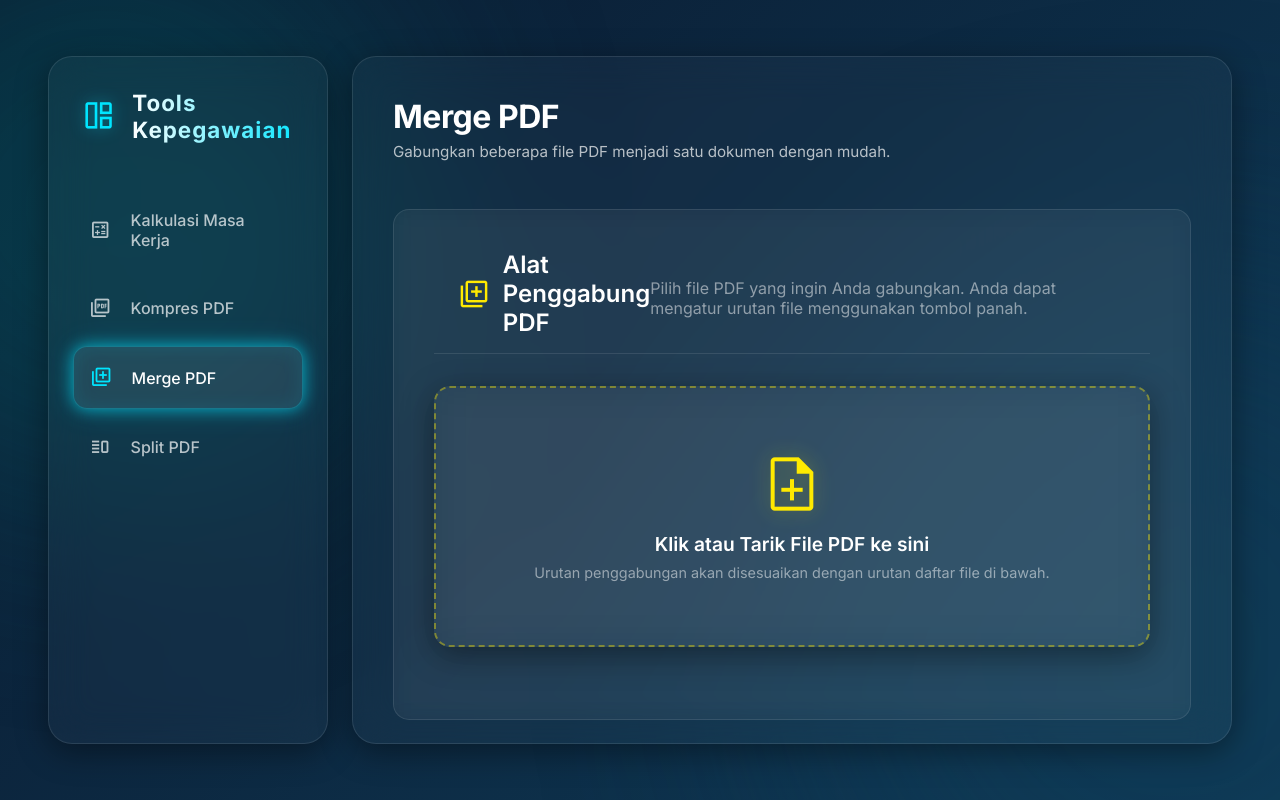
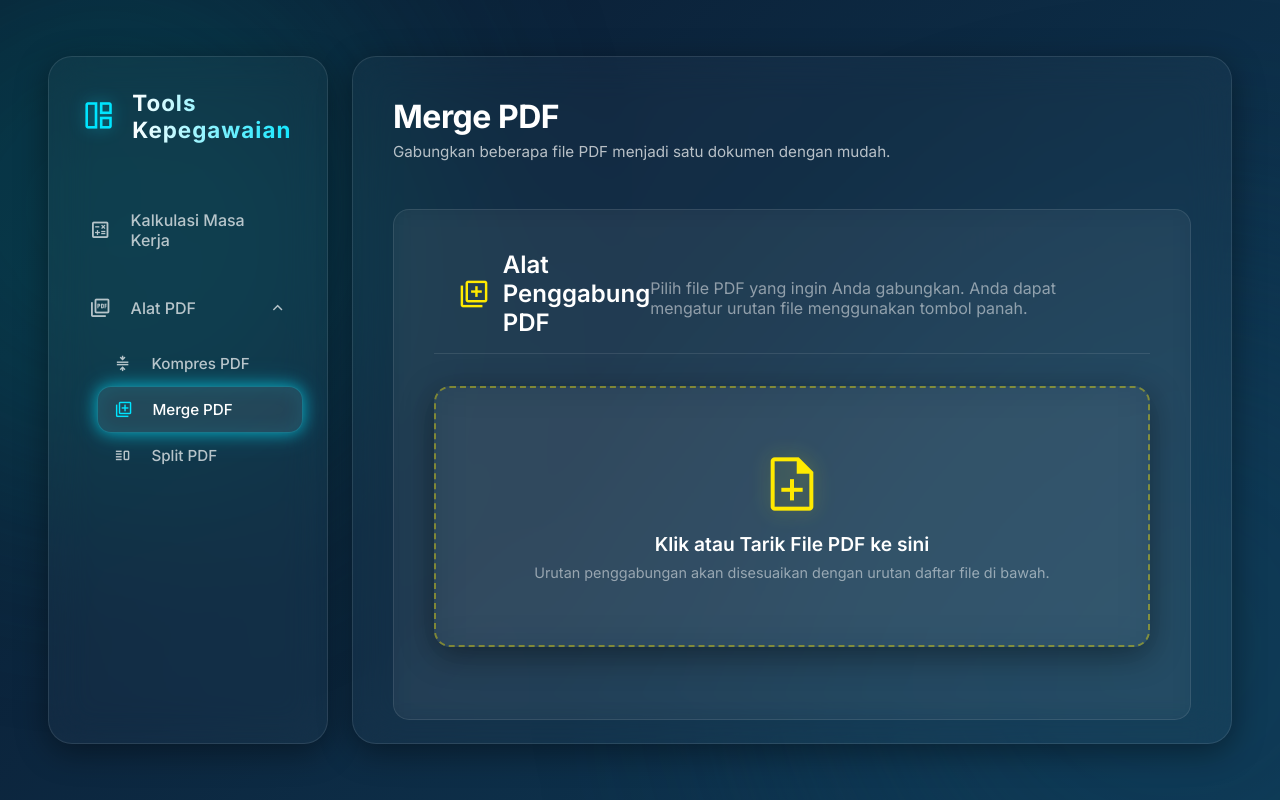
Before and after one commit to xbasrie/tools-up, a website: page merge-pdf.html in a window 1280 px wide. Drawn offline with nearby package versions, Linux system fonts and the light colour scheme; a script that the page names is missing.

Commit message:
group pdf tools into a single pdf submenu

```diff
--- a/merge-pdf.html
+++ b/merge-pdf.html
@@ -137,11 +137,20 @@
                     <span class="material-symbols-outlined icon">calculate</span>
                     <span class="text">Kalkulasi Masa Kerja</span>
                 </a>
+                <div class="menu-group open">
+                    <div class="menu-item parent-menu" onclick="this.parentElement.classList.toggle('open')">
+                        <div style="display: flex; align-items: center; gap: 1.2rem;">
+                            <span class="material-symbols-outlined icon">picture_as_pdf</span>
+                            <span class="text">Alat PDF</span>
+                        </div>
+                        <span class="material-symbols-outlined expand-icon" style="font-size: 1.2rem; transition: transform 0.3s;">expand_more</span>
+                    </div>
+                    <div class="sub-menu">
                         <a href="compress-pdf.html" class="menu-item">
-                    <span class="material-symbols-outlined icon">picture_as_pdf</span>
+                            <span class="material-symbols-outlined icon">compress</span>
                             <span class="text">Kompres PDF</span>
                         </a>
-                <a href="#" class="menu-item active">
+                        <a href="merge-pdf.html" class="menu-item active">
                             <span class="material-symbols-outlined icon">library_add</span>
                             <span class="text">Merge PDF</span>
                         </a>
@@ -149,6 +158,8 @@
                             <span class="material-symbols-outlined icon">vertical_split</span>
                             <span class="text">Split PDF</span>
                         </a>
+                    </div>
+                </div>
 
             </nav>
 
--- a/style.css
+++ b/style.css
@@ -213,6 +213,34 @@ body {
 
 .menu-item.active .icon {
     color: var(--accent);
+}
+
+.menu-group {
+    display: flex;
+    flex-direction: column;
+}
+.parent-menu {
+    cursor: pointer;
+    justify-content: space-between;
+}
+.sub-menu {
+    display: none;
+    flex-direction: column;
+    padding-left: 1.5rem;
+    margin-top: 0.2rem;
+}
+.menu-group.open .sub-menu {
+    display: flex;
+}
+.menu-group.open .expand-icon {
+    transform: rotate(180deg);
+}
+.sub-menu .menu-item {
+    padding: 0.8rem 1rem;
+    font-size: 0.95rem;
+}
+.sub-menu .menu-item .icon {
+    font-size: 1.2rem;
 }
 
 .user-profile {
```
Also changed, not shown: compress-pdf.html (+12 -1 lines), index.html (+12 -1 lines), split-pdf.html (+13 -2 lines). Lines whose indentation alone changed are shown as unchanged.
